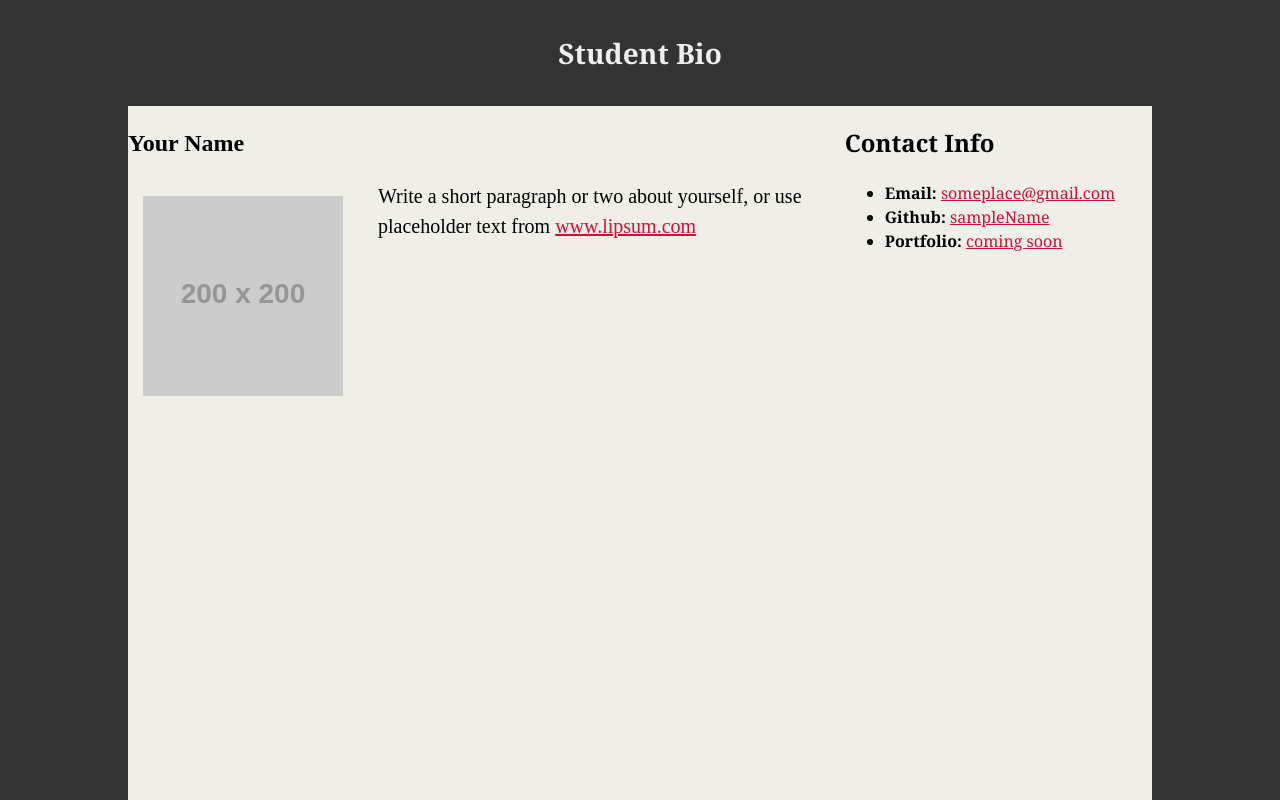
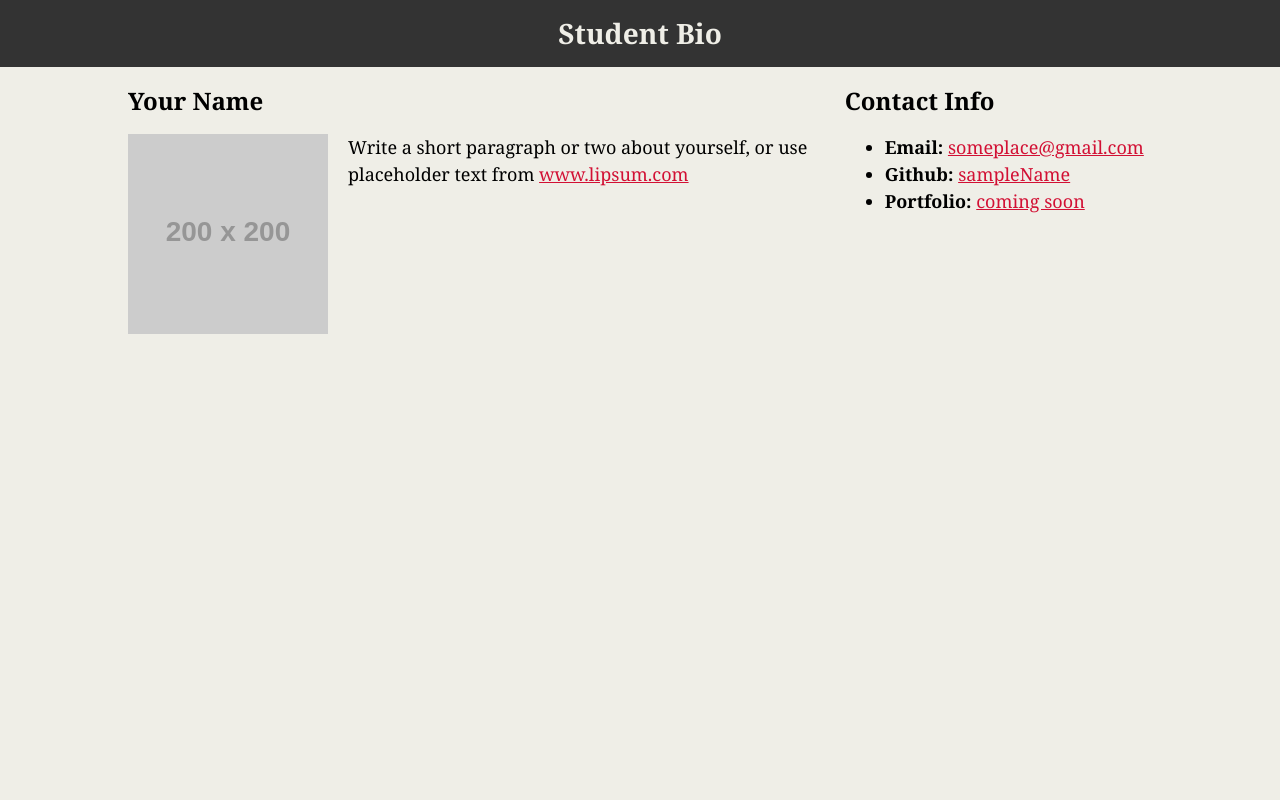
Before and after one commit to sespert/1-HTML_Git, a plain HTML site: page classExample.html in a window 1280 px wide. Shown: the top 800 px of the page. Drawn offline with Linux system fonts and the light colour scheme; placeholder pictures from the web are drawn by us.

Commit message:
after watching the video I made changes to make the css cleaner

```diff
--- a/classExample.html
+++ b/classExample.html
@@ -8,63 +8,75 @@
   <title>Activity 1: Basic HTML Bio</title>
 
   <style>
-     .container{
-        width: 1024px;
-        height: 1024px;
-        margin: 0 auto;
-        background-color:#efeee7;
-     }
-     section{
-         background-color:#efeee7;
+
+    body {
+        background-color: #efeee7;
+        font-family: "Georgia", "Times New Roman", Times, serif;
+        margin: 0;
+        padding: 0;
+        font-size: 18px;
+        line-height: 150%;
     }
 
-    body {
+    h1 {
+          color: #efeee7;
           background-color: #333333;
-        font-family: Georgia,"Times New Roman",Times,serif;
-        color: ma;
           margin: 0;
-        padding: 0;
-    }
-
-    header {
-        background-color: #333333;
-    }
-      h1 {
-          color: #eee;
+          text-align: center;
+          padding-bottom: 20px;
+          padding-top: 20px;
           font-size: 28px;
-          text-align: center;
-          padding-bottom: 15px;
-          padding-top: 15px;
     }
 
      h2 {
           font-size: 24px;
       }
 
+    a {
+        color: #d21034;
+    }
+
+     .container{
+        width: 1024px;
+        height: 1024px;
+        margin: 0 auto;
+    }
+
+    .main-bio,
+    .contact-info,
     .bio-image {
-          width: 200px;
         float: left;
-          margin-right: 20px;
-          padding: 15px;
     }
 
     .main-bio {
           width: 70%;
-          float: left;
-          font-family: 'Times New Roman', Times, serif;
-          font-size: 20px;
-          line-height: 1.5;
       }
 
       .contact-info {
           width: 30%;
-          float: left;
-          line-height: 1.5;
       }
 
-      a {
-        color: #d21034;
+      .bio-image {
+          width: 200px;
+          height: 200px;
+          margin-right: 20px;
       }
+
+
+
+
+
+
+
+
+
+
+
+
+
+
+
+
 
   </style>
 </head>
```
Lines whose indentation alone changed are shown as unchanged.
